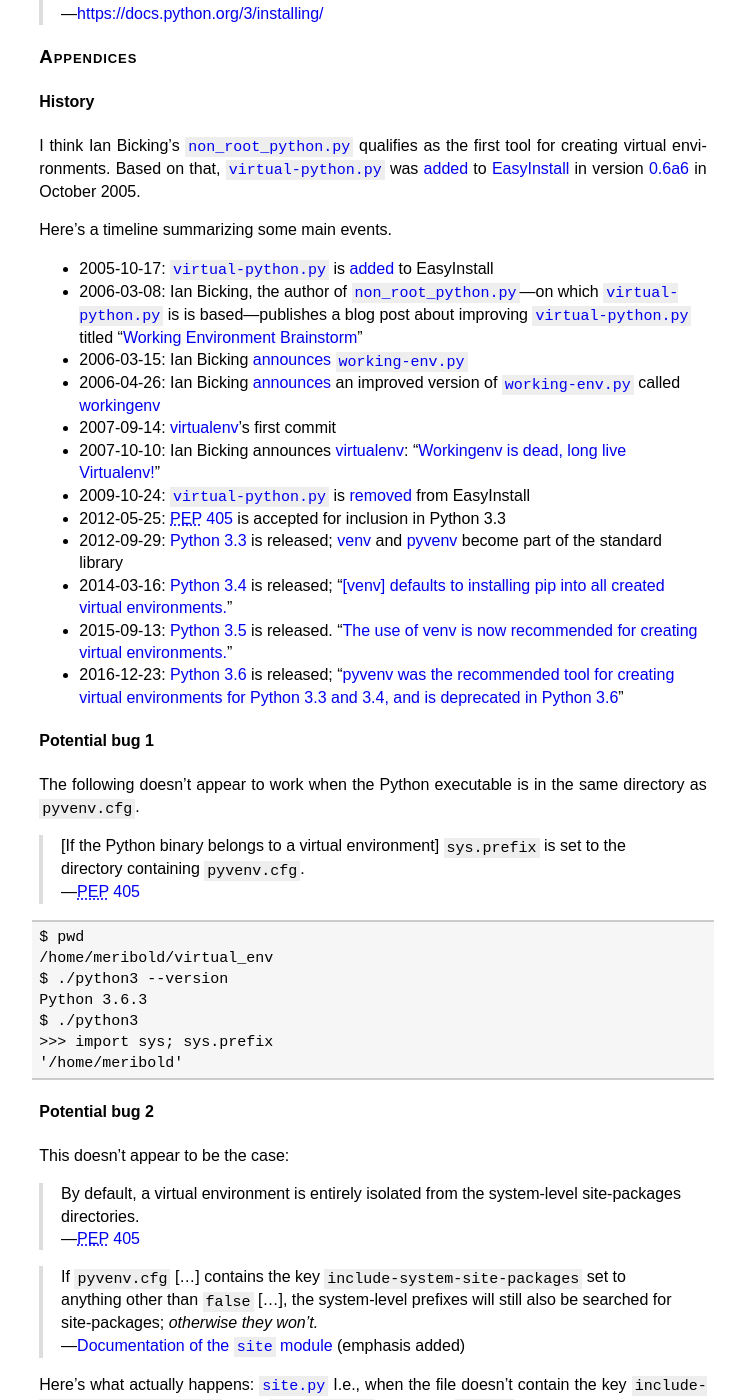
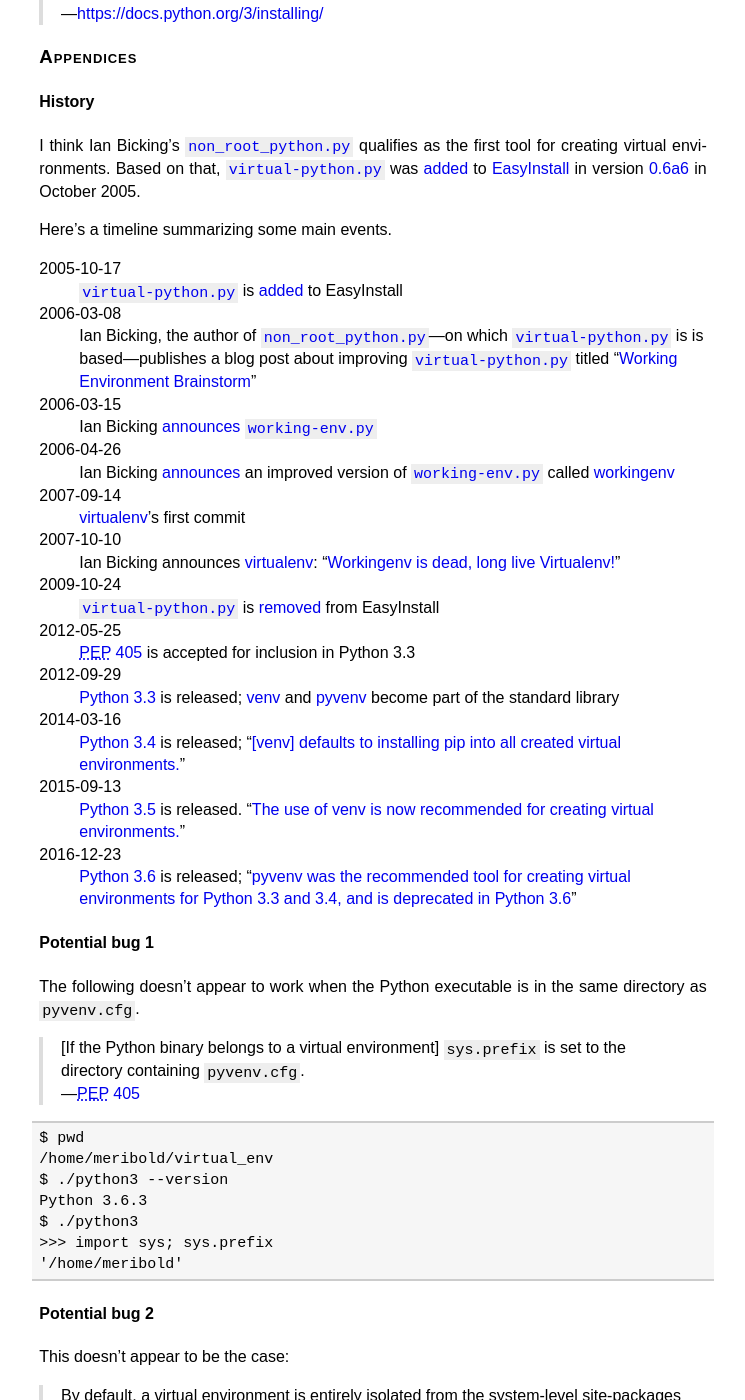
Before and after one commit to meribold/meribold.org, a Jekyll site: the page built from virtual-environments-9487.md, in a window 1280 px wide and 1400 px high, scrolled down 3172 px. Shown: the whole window, without its empty margins (267-1012 px from the left). Built offline with Jekyll 4.4.1, drawn with Linux system fonts in a browser that asks for light colours; part of the change alters nothing that is shown.

Commit message:
Use kramdown definition list for timeline

```diff
--- a/virtual-environments-9487.md
+++ b/virtual-environments-9487.md
@@ -211,31 +211,55 @@ virtual environments.  Based on that, [`virtual-python.py`][] was
 
 Here's a timeline summarizing some main events.
 
-*   2005-10-17: [`virtual-python.py`][] is [added][setuptools-commit-3df2aab] to
-    EasyInstall
-*   2006-03-08: Ian Bicking, the author of [`non_root_python.py`][]---on which
-    [`virtual-python.py`][] is is based---publishes a blog post about improving
-    [`virtual-python.py`][] titled "[Working Environment
-    Brainstorm][working-env-brainstorm]"
-*   2006-03-15: Ian Bicking [announces][working-env-post] [`working-env.py`][]
-*   2006-04-26: Ian Bicking [announces][workingenv-revisited-post] an improved version of
+2005-10-17
+:   [`virtual-python.py`][] is [added][setuptools-commit-3df2aab] to EasyInstall
+
+2006-03-08
+:   Ian Bicking, the author of [`non_root_python.py`][]---on which [`virtual-python.py`][]
+    is is based---publishes a blog post about improving [`virtual-python.py`][] titled
+    "[Working Environment Brainstorm][working-env-brainstorm]"
+
+2006-03-15
+:   Ian Bicking [announces][working-env-post] [`working-env.py`][]
+
+2006-04-26
+:   Ian Bicking [announces][workingenv-revisited-post] an improved version of
     [`working-env.py`][] called [workingenv][]
-<!-- TODO: did anything important happen here? -->
-*   2007-09-14: [virtualenv][virtualenv-initial-commit]'s first commit
-*   2007-10-10: Ian Bicking announces [virtualenv][]: "[Workingenv is dead, long live
+{::comment}
+TODO: did anything important happen here?
+{:/}
+
+2007-09-14
+:   [virtualenv][virtualenv-initial-commit]'s first commit
+
+2007-10-10
+:   Ian Bicking announces [virtualenv][]: "[Workingenv is dead, long live
 Virtualenv!][virtualenv-post]"
-*   2009-10-24: [`virtual-python.py`] is [removed][setuptools-commit-43d3473] from
-    EasyInstall
-<!-- TODO: did anything important happen here? -->
-*   2012-05-25: [PEP 405][] is accepted for inclusion in Python 3.3
-*   2012-09-29: [Python 3.3][] is released; [venv][library/venv] and [pyvenv][] become
-    part of the standard library
-*   2014-03-16: [Python 3.4][] is released; "[[venv] defaults to installing pip into all
-created virtual environments.][installing]"
-*   2015-09-13: [Python 3.5][] is released.  "[The use of venv is now recommended for
-creating virtual environments.][installing]"
-*   2016-12-23: [Python 3.6][] is released; "[pyvenv was the recommended tool for creating
-virtual environments for Python 3.3 and 3.4, and is deprecated in Python 3.6][installing]"
+
+2009-10-24
+:   [`virtual-python.py`] is [removed][setuptools-commit-43d3473] from EasyInstall
+{::comment}
+TODO: did anything important happen here?
+{:/}
+
+2012-05-25
+:   [PEP 405][] is accepted for inclusion in Python 3.3
+
+2012-09-29
+:   [Python 3.3][] is released; [venv][library/venv] and [pyvenv][] become part of the
+    standard library
+
+2014-03-16
+:   [Python 3.4][] is released; "[[venv] defaults to installing pip into all created
+    virtual environments.][installing]"
+
+2015-09-13
+:   [Python 3.5][] is released.  "[The use of venv is now recommended for creating virtual
+environments.][installing]"
+
+2016-12-23
+:   [Python 3.6][] is released; "[pyvenv was the recommended tool for creating virtual
+environments for Python 3.3 and 3.4, and is deprecated in Python 3.6][installing]"
 
 [easy-install-release-notes]: http://peak.telecommunity.com/DevCenter/EasyInstall#release-notes-change-history
 [setuptools-commit-3df2aab]: https://github.com/pypa/setuptools/commit/3df2aabcc056e6d001355d4cec780437387ac4fa
```
